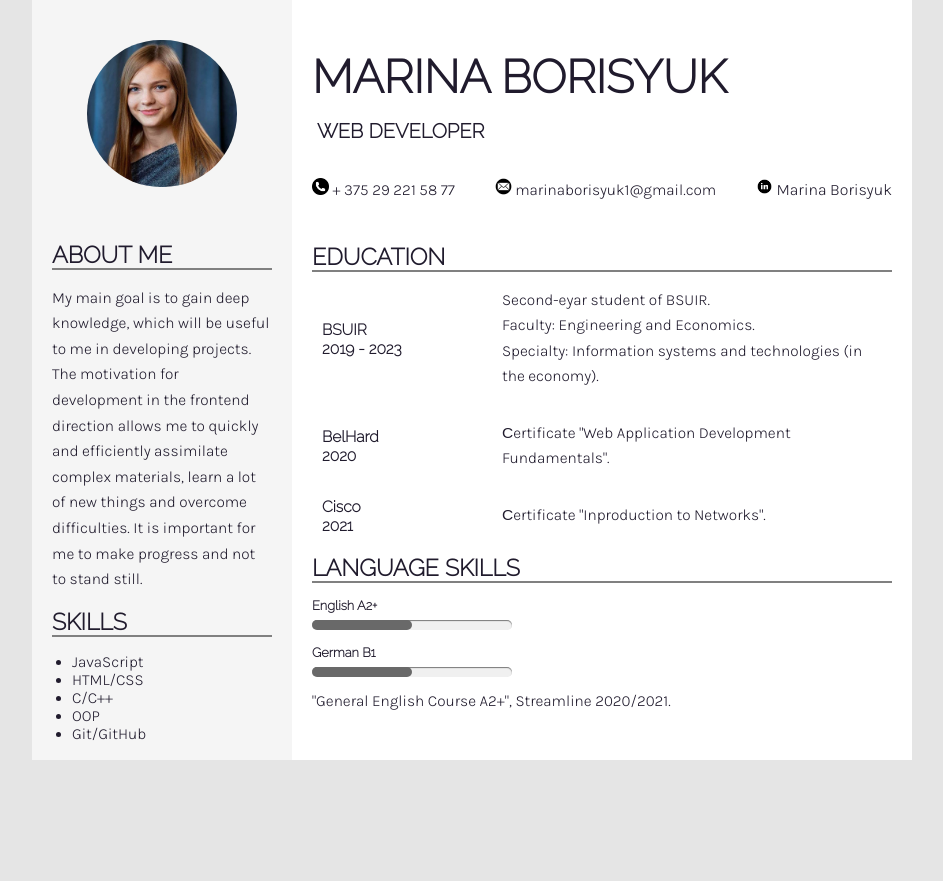
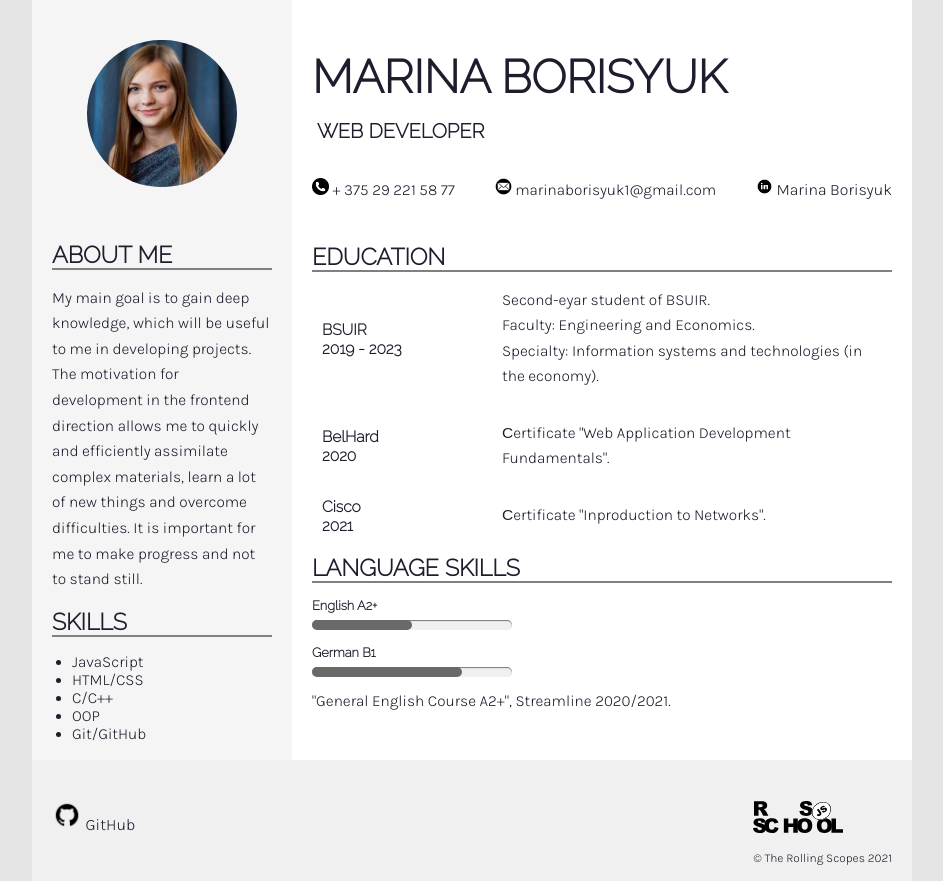
Before and after one commit to marinaborisyuk/rsschool-cv, a plain HTML site: page index.html in a window 1280 px wide. Shown: the whole page, without its empty margins (168-1111 px from the left). Before the commit the page ends 800 px from the top, so only its background shows below. Drawn offline with Linux system fonts and the light colour scheme.

Commit message:
feat: add footer and change progress line

```diff
--- a/index.html
+++ b/index.html
@@ -60,7 +60,7 @@
                     </div>
                     <div class="option-contact">
                         <img src="linkedin_icon.png" alt="linkedin" class="contact-img">
-                        <a href = "https://www.linkedin.com/in/marina-borisyuk-2a873b205/" target = "_blank" class = "linkedin-name">Marina Borisyuk</a>
+                        <a href = "https://www.linkedin.com/in/marina-borisyuk-2a873b205/" target = "_blank" class = "profile-name">Marina Borisyuk</a>
                     </div>
                 </div>
 
@@ -100,22 +100,31 @@
                     <div class="cover">
                         <div class="lang-skill">
                             <h5>English A2+</h5>
-                            <div class="progress-line"><span></span></div>
+                            <div class="progress-line"><span class = "a2"></span></div>
                         </div>
 
                         <div class="lang-skill">
                             <h5>German B1</h5>
-                            <div class="progress-line"><span></span></div>
+                            <div class="progress-line"><span class = "b1"></span></div>
                         </div>
                         <span>"General English Course A2+", Streamline 2020/2021.</span>
                     </div>
                 </div>
             </main>
         </section>
-
     </section>
-    <footer class = "footer" id = "footer">
-        <div class = "container">
+    <footer class = "footer">
+        <div class = "footer-container">
+            <div class="contact-container">
+                <img src="git_icon.png" alt="github" class="git-img">
+                <a href = "https://github.com/marinaborisyuk" target = "_blank" class = "profile-name">GitHub</a>
+            </div>
+            <div class="contact-container">
+                <a href="https://rs.school/js/" target = "_blank">
+                    <img src = "rs_school_icon.svg" alt = "rsschool" class = "rs-img">
+                </a>
+                <p>© The Rolling Scopes 2021</p>
+            </div>
         </div>
     </footer>
 </body>
--- a/style.css
+++ b/style.css
@@ -21,7 +21,7 @@ p {
 	line-height: 1.65em;
 }
 
-.page {
+.page, .footer {
     width: 880px;
     margin: 0 auto;
     display: flex;
@@ -47,7 +47,7 @@ p {
 }
 
 .skills {
-    padding: 0 0 0 20px;
+    padding-left: 20px;
 }
 
 .white-block {
@@ -76,7 +76,7 @@ p {
     width: 17px;
 }
 
-.linkedin-name {
+.profile-name {
     text-decoration: none;
     color: #201b2d;
     font-size: 16px;
@@ -119,10 +119,41 @@ p {
                       0 1px rgba(255, 255, 255, 0.8);
 }
 
-.progress-line span {
+.a2 {
     height: 100%;
     width: 50%;
     background-color: dimgray;
     position: absolute;
     border-radius: 10px;
 }
+
+.b1 {
+    height: 100%;
+    background-color: dimgray;
+    position: absolute;
+    border-radius: 10px;
+    width: 75%;
+}
+
+.footer {
+    background-color: #f0f0f0;
+}
+
+.footer-container {
+    width: 100%;
+    margin: 40px 20px 0 20px;
+    display: flex;
+    justify-content: space-between;
+
+}
+
+.git-img  {
+    width: 30px;
+}
+
+.rs-img {
+    width: 90px;
+}
+.contact-container p {
+    font-size: 12px;
+}
```
Also changed, not shown: git_icon.png (added), rs_school_icon.svg (added).
